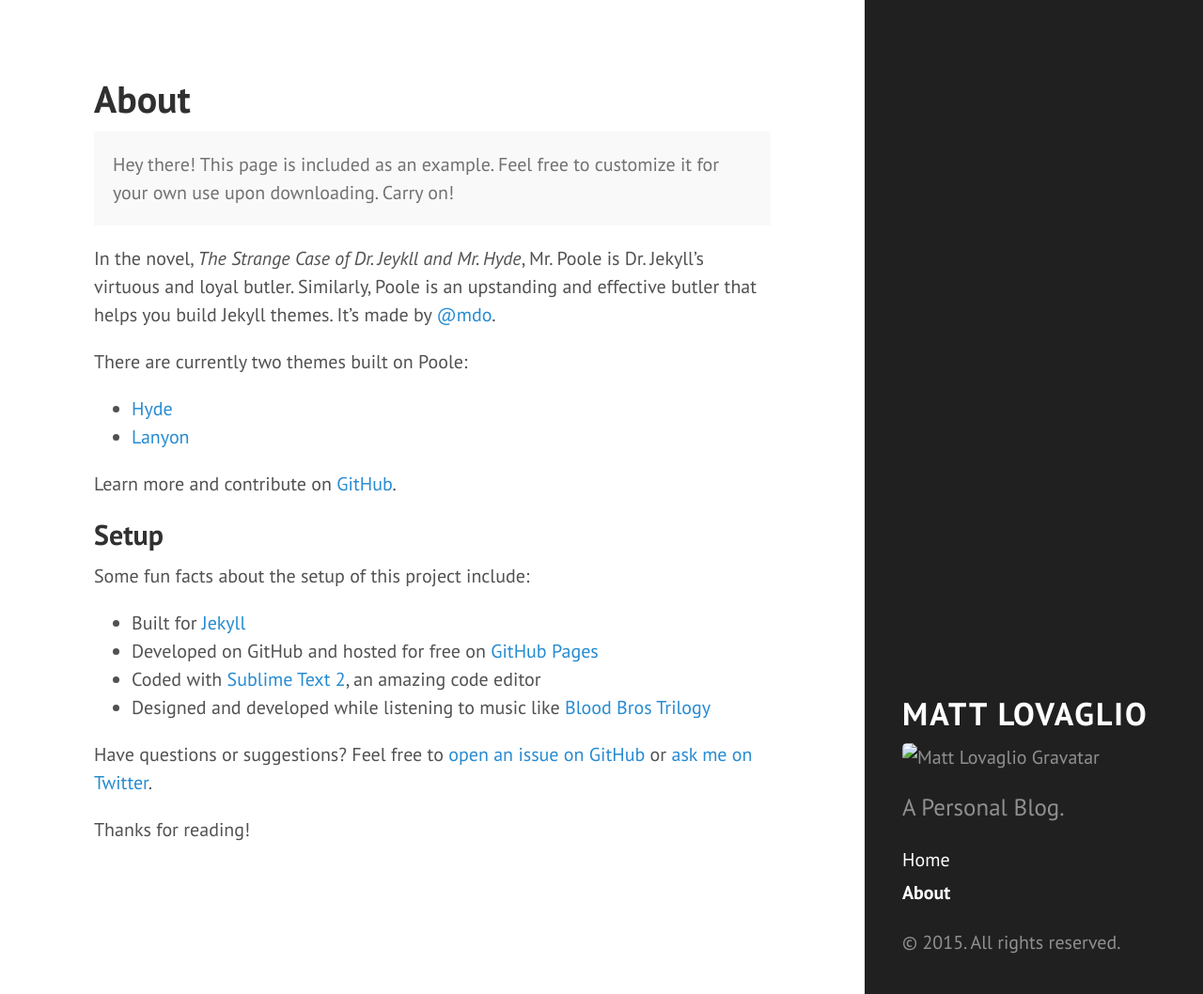
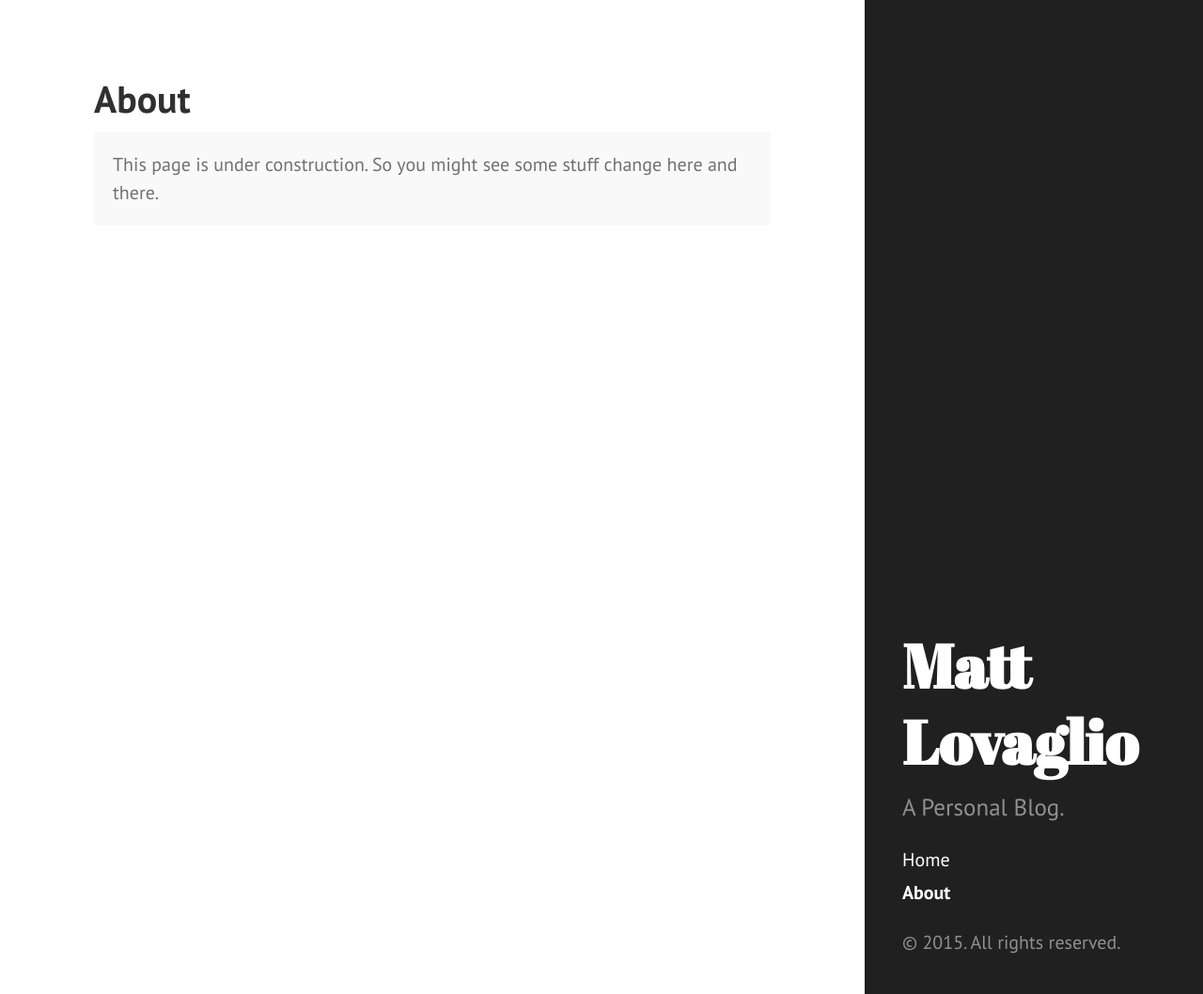
Before and after one commit to mattlovaglio/mattlovaglio.github.io, a Jekyll site: the page built from about.md, in a window 1280 px wide and 1058 px high. Shown: the whole window at 94% size. Built offline with Jekyll 4.4.1, drawn with Linux system fonts in a browser that asks for light colours; Markdown is read by kramdown in place of the engine named in the settings.

Commit message:
Revert
Revert back to previous state.

```diff
--- a/_config.yml
+++ b/_config.yml
@@ -8,14 +8,14 @@ relative_permalinks: true
 
 # Setup
 title:            Matt Lovaglio
-tagline:          'A Jekyll theme'
+tagline:          'Articles, Theories & Ramblings'
 description:      'A Personal Blog.'
-url:              http://hyde.getpoole.com
+url:              http://www.mattlovaglio.com
 baseurl:          /
 
 author:
-  name:           'Mark Otto'
-  url:            https://twitter.com/mdo
+  name:           'Matt Lovaglio'
+  url:            https://twitter.com/mattlovaglio
 
 paginate:         5
 
--- a/_includes/sidebar.html
+++ b/_includes/sidebar.html
@@ -6,9 +6,6 @@
           {{ site.title }}
         </a>
       </h1>
-      <div class="sidebar-gravatar">
-        <img src="public/images/matt-gravatar-2.jpg" alt="Matt Lovaglio Gravatar" />
-      </div>
       <p class="lead">{{ site.description }}</p>
     </div>
 
--- a/about.md
+++ b/about.md
@@ -4,27 +4,5 @@ title: About
 ---
 
 <p class="message">
-  Hey there! This page is included as an example. Feel free to customize it for your own use upon downloading. Carry on!
+  This page is under construction. So you might see some stuff change here and there.
 </p>
-
-In the novel, *The Strange Case of Dr. Jeykll and Mr. Hyde*, Mr. Poole is Dr. Jekyll's virtuous and loyal butler. Similarly, Poole is an upstanding and effective butler that helps you build Jekyll themes. It's made by [@mdo](https://twitter.com/mdo).
-
-There are currently two themes built on Poole:
-
-* [Hyde](http://hyde.getpoole.com)
-* [Lanyon](http://lanyon.getpoole.com)
-
-Learn more and contribute on [GitHub](https://github.com/poole).
-
-## Setup
-
-Some fun facts about the setup of this project include:
-
-* Built for [Jekyll](http://jekyllrb.com)
-* Developed on GitHub and hosted for free on [GitHub Pages](https://pages.github.com)
-* Coded with [Sublime Text 2](http://sublimetext.com), an amazing code editor
-* Designed and developed while listening to music like [Blood Bros Trilogy](https://soundcloud.com/maddecent/sets/blood-bros-series)
-
-Have questions or suggestions? Feel free to [open an issue on GitHub](https://github.com/poole/issues/new) or [ask me on Twitter](https://twitter.com/mdo).
-
-Thanks for reading!
--- a/public/css/hyde.css
+++ b/public/css/hyde.css
@@ -79,10 +79,8 @@ html {
  .sidebar-about h1 {
    color: #fff;
    margin-top: 0;
-  font-family: "PT Sans", Helvetica, Arial, sans-serif;
-  font-size: 1.7rem;
-  text-transform: uppercase;
-  letter-spacing: .1rem;
+   font-family: "Abril Fatface", serif;
+   font-size: 3.25rem;
  }
 
 /* Sidebar nav */
```
Also changed, not shown: 8 other files. Lines whose indentation alone changed are shown as unchanged.
